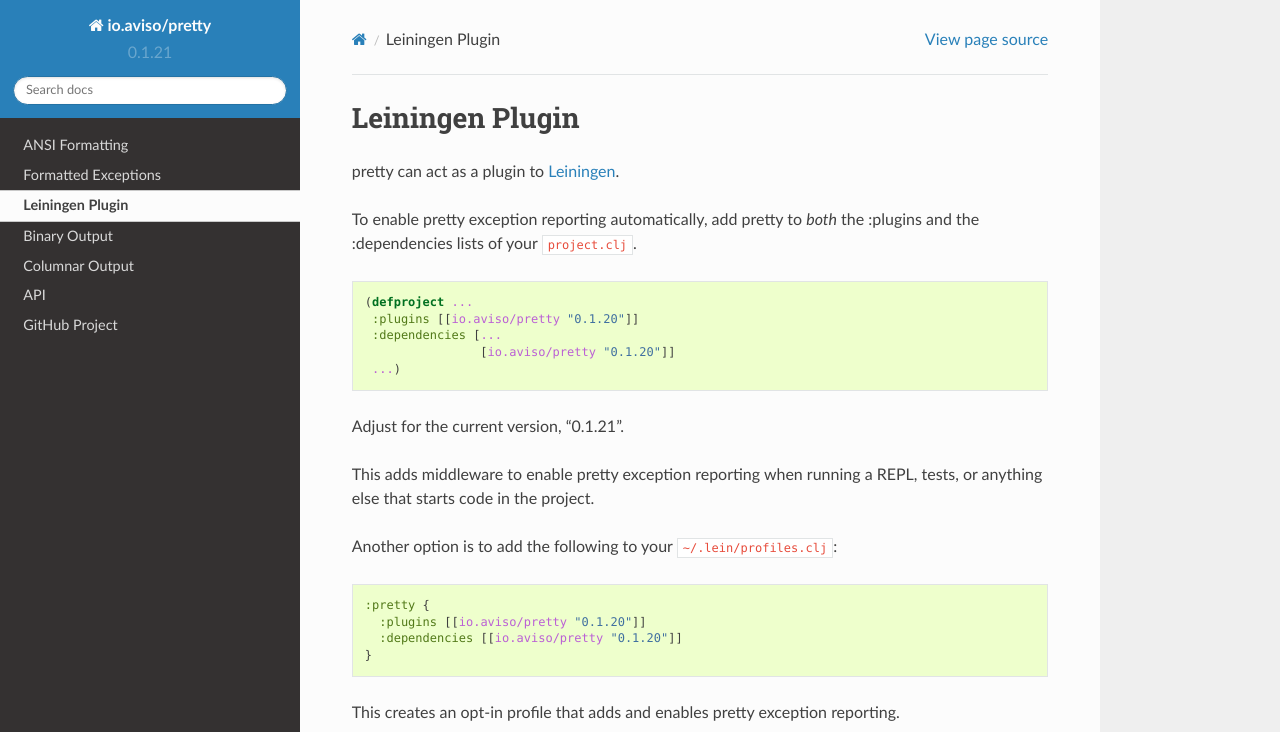
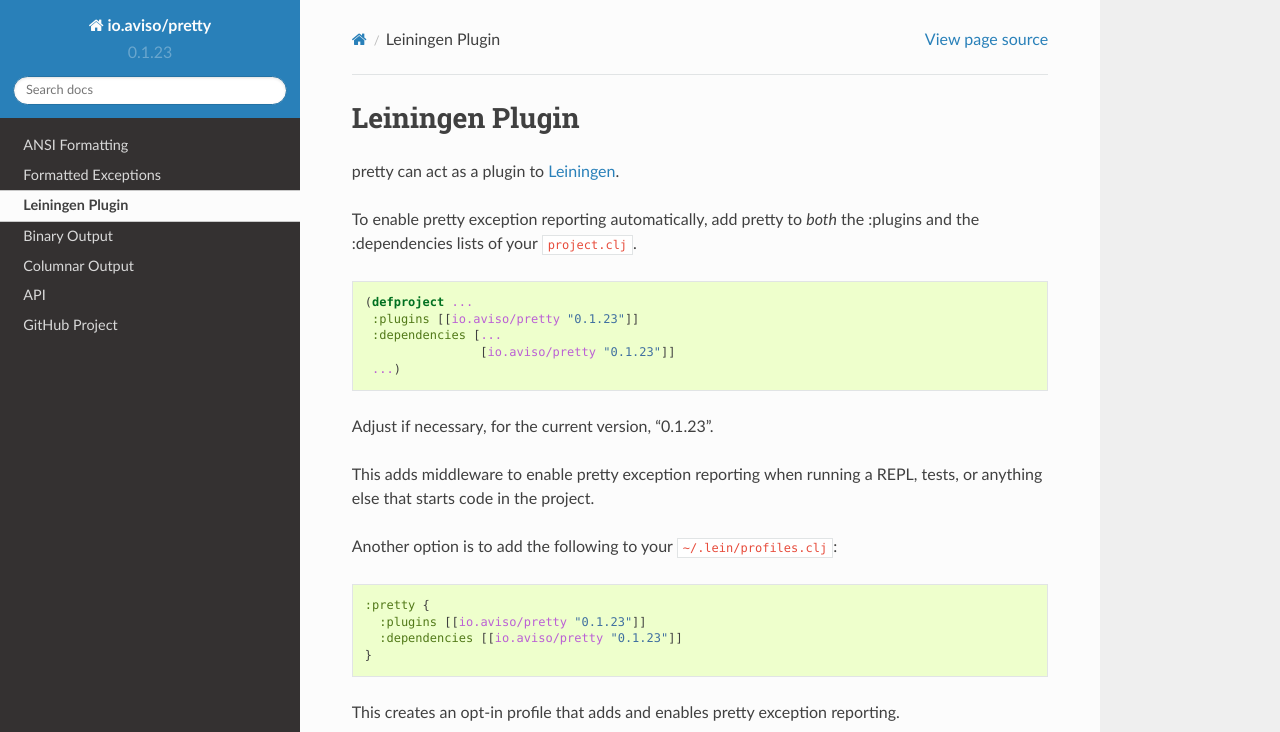
Before and after one commit to clj-commons/pretty, a Sphinx documentation site: the page built from docs/lein-plugin.rst, in a window 1280 px wide and 1168 px high. Shown: the top 732 px of the window. Built offline with Sphinx 7.4.7 and the Read the Docs theme 2.0.0, drawn with Linux system fonts in a browser that asks for light colours.

Commit message:
Final prep for 0.1.23 release

```diff
--- a/docs/conf.py
+++ b/docs/conf.py
@@ -56,7 +56,7 @@
 #
 
 # The full version, including alpha/beta/rc tags.
-release = u'0.1.21'
+release = u'0.1.23'
 
 # The short X.Y version.
 version = release
--- a/docs/lein-plugin.rst
+++ b/docs/lein-plugin.rst
@@ -11,13 +11,13 @@
 .. code-block:: clojure
 
   (defproject ...
-   :plugins [[io.aviso/pretty "0.1.20"]]
+   :plugins [[io.aviso/pretty "0.1.23"]]
    :dependencies [...
-                  [io.aviso/pretty "0.1.20"]]
+                  [io.aviso/pretty "0.1.23"]]
    ...)
 
 
-Adjust for the current version, "|release|".
+Adjust if necessary, for the current version, "|release|".
 
 This adds middleware to enable pretty exception reporting when running a REPL, tests,
 or anything else that starts code in the project.
@@ -27,8 +27,8 @@
 .. code-block:: clojure
 
    :pretty {
-     :plugins [[io.aviso/pretty "0.1.20"]]
-     :dependencies [[io.aviso/pretty "0.1.20"]]
+     :plugins [[io.aviso/pretty "0.1.23"]]
+     :dependencies [[io.aviso/pretty "0.1.23"]]
    }
 
 This creates an opt-in profile that adds and enables pretty exception reporting.
```
Also changed, not shown: CHANGES.md (+2 -2 lines).
